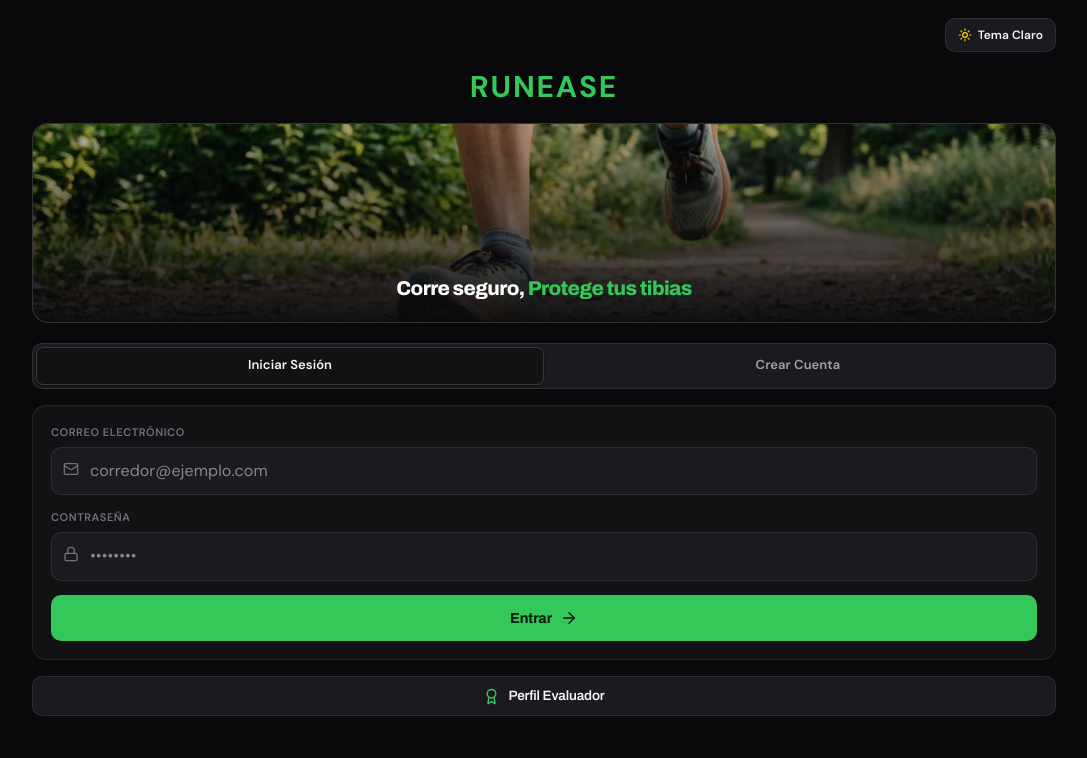
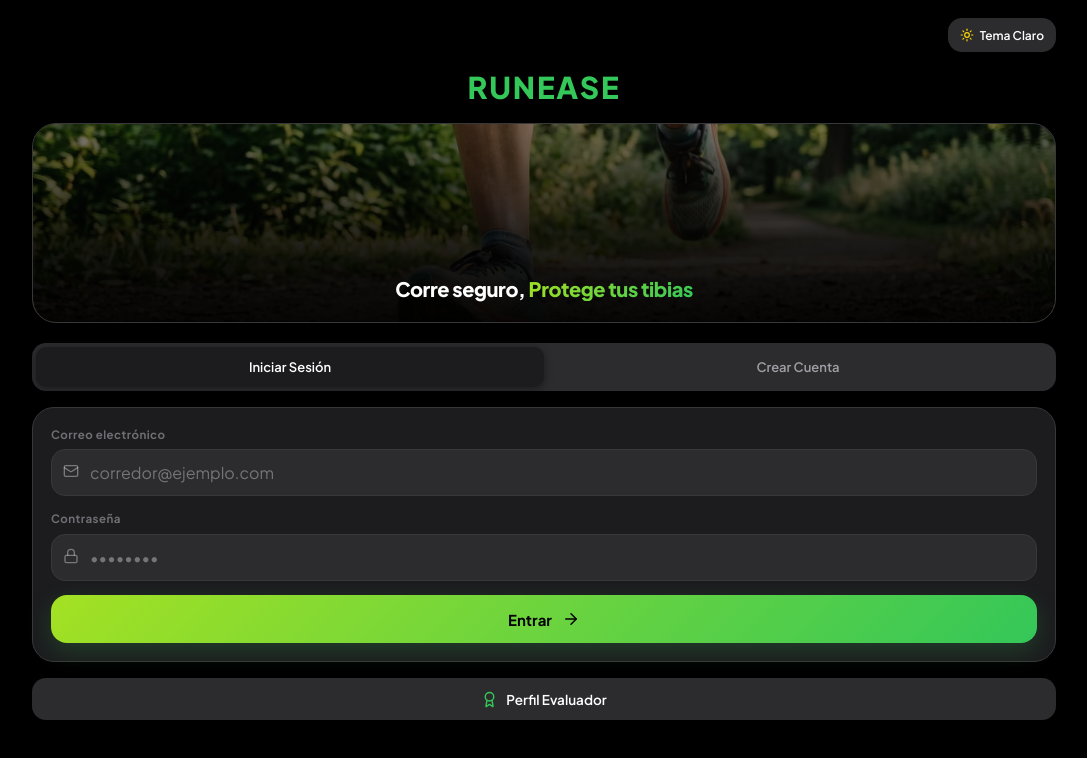
Before and after one commit to Davis123S/runsindolor-app, a React (Vite) app: page / in a window 1280 px wide. Shown: the top 758 px of the page, without its empty margins (96-1183 px from the left). Built offline with nearby package versions, Linux system fonts and the light colour scheme.

Commit message:
Restaurar estilos originales

```diff
--- a/index.html
+++ b/index.html
@@ -4,14 +4,12 @@
 <head>
   <meta charset="UTF-8" />
   <meta name="viewport" content="width=device-width, initial-scale=1.0, viewport-fit=cover" />
-  <meta name="theme-color" content="#09090b" />
   <title>RunEase — Prevención SETM</title>
-  <meta name="description" content="Prototipo interactivo de salud digital para la prevención primaria del Síndrome de Estrés Tibial Medial (SETM) en corredores principiantes." />
   <link rel="icon" type="image/svg+xml" href="/icon.svg" />
   <link rel="apple-touch-icon" href="/icon.svg" />
   <link rel="preconnect" href="https://fonts.googleapis.com" />
   <link rel="preconnect" href="https://fonts.gstatic.com" crossorigin />
-  <link href="https://fonts.googleapis.com/css2?family=Archivo:wght@600;700;800&family=DM+Sans:ital,opsz,wght@0,9..40,400;0,9..40,500;0,9..40,600;0,9..40,700;1,9..40,400&family=JetBrains+Mono:wght@500;600;700&display=swap" rel="stylesheet" />
+  <link href="https://fonts.googleapis.com/css2?family=JetBrains+Mono:wght@500;700&family=Plus+Jakarta+Sans:wght@400;500;600;700;800&display=swap" rel="stylesheet" />
 </head>
 
 <body>
--- a/src/index.css
+++ b/src/index.css
@@ -1,5 +1,3 @@
-@import "tailwindcss";
-
 *,
 :before,
 :after {
@@ -8,71 +6,57 @@
 }
 
 :root {
-  /* Paleta RunEase — Oscuro Deportivo Editorial (sin neón ni brillos artificiales) */
-  --bg: #09090b;
-  --surface: #121215;
-  --surface-2: #1b1b1f;
-  --ink: #f4f4f6;
-  --ink-2: #a1a1aa;
-  --ink-3: #71717a;
-  --line: rgba(255, 255, 255, 0.085);
-  --line-strong: rgba(255, 255, 255, 0.16);
-
-  /* Tus colores de marca, planos y quirúrgicos */
-  --orange: #ff3b5c;
+  --bg: #000000;
+  --surface: #1c1c1e;
+  --surface-2: #2c2c2e;
+  --ink: #ffffff;
+  --ink-2: #ebebf599;
+  --ink-3: #ebebf566;
+  --line: #38383a;
+  --orange: #ff2e55;
   --pink: #34c759;
-  --pink-ink: #051b0c;
-  --grad: #34c759;
-  --grad-text: #34c759;
+  --grad: linear-gradient(135deg, #a4e123 0%, #34c759 100%);
+  --grad-text: linear-gradient(135deg, #a4e123 0%, #34c759 100%);
   --accent: #32ade6;
   --danger: #ff453a;
-
-  /* Elevación sobria (cero glow neón) */
-  --glow: none;
-  --shadow-card: 0 1px 0 rgba(255, 255, 255, 0.03) inset;
-  --shadow-bar: 0 -1px 0 rgba(255, 255, 255, 0.08);
-  --shadow-pill: 0 1px 2px rgba(0, 0, 0, 0.45);
-
-  /* Par tipográfico atlético + clínico */
-  --font-display: "Archivo", -apple-system, BlinkMacSystemFont, sans-serif;
-  --font-body: "DM Sans", -apple-system, BlinkMacSystemFont, sans-serif;
+  --glow: 0 8px 24px #34c75933;
+  --shadow-card: none;
+  --shadow-bar: 0 16px 40px #000000aa;
+  --shadow-pill: 0 2px 8px #00000066;
+  --font-display: "Plus Jakarta Sans", -apple-system, BlinkMacSystemFont, system-ui, sans-serif;
+  --font-body: "Plus Jakarta Sans", -apple-system, BlinkMacSystemFont, system-ui, sans-serif;
   --font-mono: "JetBrains Mono", ui-monospace, SFMono-Regular, monospace;
-
-  /* Transiciones precisas (sin rebotes caricaturescos) */
-  --ease: cubic-bezier(0.16, 1, 0.3, 1);
-  --spring: cubic-bezier(0.16, 1, 0.3, 1);
+  --ease: cubic-bezier(.2, .8, .2, 1);
+  --spring: cubic-bezier(.34, 1.56, .64, 1);
   --text-scale: 1;
   color-scheme: dark;
 }
 
-/* Tema Claro Editorial Clínico-Deportivo */
+/* Tema Claro estilo Apple Salud / iOS Light */
 html[data-theme="light"] {
-  --bg: #f5f5f3;
+  --bg: #f2f2f7;
   --surface: #ffffff;
-  --surface-2: #ecece9;
-  --ink: #111214;
-  --ink-2: #52525b;
-  --ink-3: #71717a;
-  --line: rgba(17, 18, 20, 0.09);
-  --line-strong: rgba(17, 18, 20, 0.16);
-
-  --pink: #1f9d45;
-  --pink-ink: #ffffff;
-  --grad: #1f9d45;
-  --grad-text: #1f9d45;
-  --glow: none;
-  --shadow-card: 0 1px 2px rgba(17, 18, 20, 0.04);
-  --shadow-bar: 0 -1px 0 rgba(17, 18, 20, 0.08);
-  --shadow-pill: 0 1px 3px rgba(17, 18, 20, 0.1);
+  --surface-2: #e5e5ea;
+  --ink: #1c1c1e;
+  --ink-2: #3c3c43b8;
+  --ink-3: #3c3c438a;
+  --line: #d1d1d6;
+  --pink: #28a745;
+  --grad: linear-gradient(135deg, #98d81d 0%, #34c759 100%);
+  --grad-text: linear-gradient(135deg, #1e8e3e 0%, #28a745 100%);
+  --glow: 0 8px 20px #34c75928;
+  --shadow-card: 0 2px 10px #0000000a;
+  --shadow-bar: 0 12px 32px #0000001f;
+  --shadow-pill: 0 2px 6px #00000018;
   color-scheme: light;
 }
 
 html[data-font="large"] {
-  --text-scale: 1.14;
+  --text-scale: 1.15;
 }
 
 html[data-font="xlarge"] {
-  --text-scale: 1.28;
+  --text-scale: 1.3;
 }
 
 html,
@@ -81,11 +65,9 @@ body {
   color: var(--ink);
   margin: 0;
   overflow-x: hidden;
-  transition: background 0.2s ease, color 0.2s ease;
+  transition: background .25s ease, color .25s ease;
   -webkit-text-size-adjust: 100%;
   -webkit-tap-highlight-color: transparent;
-  -webkit-font-smoothing: antialiased;
-  -moz-osx-font-smoothing: grayscale;
 }
 
 html,
@@ -103,7 +85,6 @@ body {
   min-width: 320px;
   font-size: calc(15px * var(--text-scale));
   line-height: 1.55;
-  letter-spacing: 0.005em;
 }
 
 button,
@@ -138,7 +119,7 @@ select:focus-visible {
 
 ::selection {
   background: var(--pink);
-  color: var(--pink-ink);
+  color: #000;
 }
 
 img,
@@ -147,31 +128,29 @@ svg {
   display: block;
 }
 
-/* Sin degradado de texto artificial: acento plano y limpio */
 .grad-text {
-  background: none;
-  -webkit-background-clip: initial;
-  background-clip: initial;
-  color: var(--pink);
+  background: var(--grad-text);
+  color: transparent;
+  -webkit-background-clip: text;
+  background-clip: text;
 }
 
 .app {
   min-height: 100dvh;
-  padding-bottom: calc(88px + env(safe-area-inset-bottom, 0px));
+  padding-bottom: calc(108px + env(safe-area-inset-bottom, 0px));
 }
 
-/* Barra superior limpia, fija y discreta */
 .topbar {
   z-index: 40;
   padding: calc(env(safe-area-inset-top, 0px) + 10px) 16px;
-  background: color-mix(in srgb, var(--bg) 88%, transparent);
-  -webkit-backdrop-filter: blur(18px);
-  backdrop-filter: blur(18px);
-  border-bottom: 1px solid var(--line);
+  background: color-mix(in srgb, var(--bg) 86%, transparent);
+  -webkit-backdrop-filter: blur(16px);
+  backdrop-filter: blur(16px);
+  border-bottom: 1px solid transparent;
   align-items: center;
   justify-content: space-between;
   gap: 8px;
-  transition: border-color 0.2s, background 0.2s;
+  transition: border-color .2s, background .25s;
   display: flex;
   position: sticky;
   top: 0;
@@ -184,19 +163,20 @@ svg {
   display: flex;
   align-items: center;
   justify-content: space-between;
-  gap: 10px;
+  gap: 8px;
 }
 
 .topbar.scrolled {
-  border-bottom-color: var(--line-strong);
+  border-bottom-color: var(--line);
 }
 
 .brand-mark {
   background: #ffffff;
-  width: 34px;
-  height: 34px;
-  border: 1px solid var(--line-strong);
-  border-radius: 9px;
+  width: 38px;
+  height: 38px;
+  border: 1px solid var(--line);
+  box-shadow: var(--shadow-pill);
+  border-radius: 11px;
   flex-shrink: 0;
   place-items: center;
   display: grid;
@@ -205,19 +185,19 @@ svg {
 .screen {
   max-width: 640px;
   margin: 0 auto;
-  padding: 18px 18px 28px;
+  padding: 12px 18px 24px;
 }
 
 @media (min-width: 900px) {
   .screen {
     max-width: 1080px;
-    padding: 26px 28px 36px;
+    padding: 20px 28px 32px;
   }
 
   .desktop-split {
     display: grid;
-    grid-template-columns: minmax(0, 1.08fr) minmax(0, 0.92fr);
-    gap: 20px;
+    grid-template-columns: minmax(0, 1.05fr) minmax(0, 0.95fr);
+    gap: 18px;
     align-items: start;
   }
 
@@ -234,17 +214,16 @@ svg {
   }
 }
 
-.stagger>* {
-  animation: rise 0.24s var(--ease) both;
-  animation-delay: calc(var(--i, 0) * 28ms);
+.stagger > * {
+  animation: rise .35s var(--ease) both;
+  animation-delay: calc(var(--i, 0) * 40ms + 20ms);
 }
 
 @keyframes rise {
   0% {
     opacity: 0;
-    transform: translateY(6px);
+    transform: translateY(10px);
   }
-
   to {
     opacity: 1;
     transform: none;
@@ -252,10 +231,9 @@ svg {
 }
 
 @media (prefers-reduced-motion: reduce) {
-  .stagger>* {
+  .stagger > * {
     animation: none;
   }
-
   .gauge-needle,
   .seg-pill,
   .hero-bg {
@@ -270,26 +248,25 @@ svg {
 }
 
 .block {
-  margin-top: 24px;
+  margin-top: 22px;
 }
 
-/* Jerarquía tipográfica deportiva con autoridad */
 .display {
   font-family: var(--font-display);
   margin: 0;
   font-size: calc(28px * var(--text-scale));
   font-weight: 800;
-  letter-spacing: -0.03em;
-  line-height: 1.08;
+  letter-spacing: -0.02em;
+  line-height: 1.1;
   text-wrap: balance;
 }
 
 .h2 {
   font-family: var(--font-display);
   margin: 0;
-  font-size: calc(19px * var(--text-scale));
+  font-size: calc(20px * var(--text-scale));
   font-weight: 700;
-  letter-spacing: -0.02em;
+  letter-spacing: -0.01em;
   line-height: 1.2;
   text-wrap: balance;
 }
@@ -297,18 +274,16 @@ svg {
 .h3 {
   font-family: var(--font-display);
   margin: 0;
-  font-size: calc(15.5px * var(--text-scale));
-  font-weight: 700;
-  letter-spacing: -0.015em;
-  line-height: 1.28;
+  font-size: calc(16px * var(--text-scale));
+  font-weight: 600;
+  line-height: 1.3;
 }
 
 .eyebrow {
-  letter-spacing: 0.05em;
+  letter-spacing: .04em;
   color: var(--ink-3);
-  font-size: calc(11px * var(--text-scale));
-  font-weight: 600;
-  text-transform: uppercase;
+  font-size: calc(11.5px * var(--text-scale));
+  font-weight: 700;
 }
 
 .muted {
@@ -322,63 +297,32 @@ svg {
 .tnum {
   font-variant-numeric: tabular-nums;
   font-family: var(--font-mono);
-  letter-spacing: -0.02em;
 }
 
-/* Etiquetas limpias sin apariencia de "pastilla de IA" */
-.badge {
-  display: inline-flex;
-  align-items: center;
-  gap: 5px;
-  padding: 2px 0;
-  border-radius: 4px;
-  font-family: var(--font-mono);
-  font-size: calc(11px * var(--text-scale));
-  font-weight: 600;
-  letter-spacing: 0.04em;
-  text-transform: uppercase;
-  color: var(--pink);
-  background: transparent;
-}
-
-.badge.tnum {
-  padding: 3px 8px;
-  border-radius: 6px;
-  background: var(--surface-2);
-  border: 1px solid var(--line);
-  color: var(--ink);
-  text-transform: none;
-  letter-spacing: 0;
-}
-
-/* Hero fotográfico editorial — limpio, nítido y sin zoom exagerado */
 .hero-card {
   position: relative;
-  border-radius: 16px;
+  border-radius: 24px;
   overflow: hidden;
-  border: 1px solid var(--line-strong);
-  background: #0b0c0e;
+  border: 1px solid var(--line);
+  background: #0a0c0b;
   color: #ffffff;
-  min-height: 210px;
+  min-height: 220px;
   display: flex;
   flex-direction: column;
   justify-content: flex-end;
   padding: 22px;
+  box-shadow: var(--shadow-card);
 }
 
 .hero-card .muted {
-  color: rgba(244, 244, 246, 0.82);
+  color: #ebebf5d9;
 }
 
 .hero-card .grad-text {
-  background: none;
-  -webkit-background-clip: initial;
-  background-clip: initial;
-  color: #34c759;
-}
-
-.hero-card .badge {
-  color: #34c759;
+  background: linear-gradient(135deg, #a4e123 0%, #34c759 100%);
+  -webkit-background-clip: text;
+  background-clip: text;
+  color: transparent;
 }
 
 .hero-bg {
@@ -387,16 +331,18 @@ svg {
   width: 100%;
   height: 100%;
   object-fit: cover;
-  opacity: 0.78;
+  opacity: 0.56;
+  transition: transform 0.6s var(--ease);
+}
+
+.hero-card:hover .hero-bg {
+  transform: scale(1.03);
 }
 
 .hero-overlay {
   position: absolute;
   inset: 0;
-  background: linear-gradient(180deg,
-      rgba(9, 9, 11, 0.1) 0%,
-      rgba(9, 9, 11, 0.56) 56%,
-      rgba(9, 9, 11, 0.94) 100%);
+  background: linear-gradient(180deg, #00000024 0%, #000000c8 62%, #000000f0 100%);
 }
 
 .hero-content {
@@ -404,84 +350,62 @@ svg {
   z-index: 2;
 }
 
-/* Botones táctiles, sólidos y directos (cero halo neón) */
 .btn {
-  min-height: 46px;
+  min-height: 48px;
   font-family: var(--font-display);
-  transition: transform 0.14s var(--ease), background 0.16s ease, border-color 0.16s ease, opacity 0.16s ease;
+  transition: transform .18s var(--spring), filter .18s;
   -webkit-user-select: none;
   user-select: none;
-  border-radius: 10px;
+  border-radius: 16px;
   justify-content: center;
   align-items: center;
-  gap: 8px;
-  padding: 0 18px;
-  font-size: calc(14.5px * var(--text-scale));
+  gap: 10px;
+  padding: 0 20px;
+  font-size: calc(15px * var(--text-scale));
   font-weight: 700;
-  letter-spacing: -0.01em;
   display: inline-flex;
   width: 100%;
   white-space: nowrap;
 }
 
 .btn:disabled {
-  opacity: 0.42;
+  opacity: 0.45;
   cursor: not-allowed;
 }
 
 .btn:active:not(:disabled),
 .tap:active:not(:disabled) {
-  transform: scale(0.985);
+  transform: scale(.97);
 }
 
 .btn-primary {
-  background: var(--pink);
-  color: var(--pink-ink);
-  box-shadow: none;
-}
-
-.btn-primary:hover:not(:disabled) {
-  filter: brightness(1.06);
+  background: var(--grad);
+  color: #000000;
+  box-shadow: var(--glow);
 }
 
 .btn-soft {
   background: var(--surface-2);
   color: var(--ink);
-  border: 1px solid var(--line);
-  border-radius: 10px;
-  min-height: 40px;
+  border-radius: 14px;
+  min-height: 42px;
   padding: 0 14px;
   font-size: calc(13.5px * var(--text-scale));
   font-weight: 600;
-  transition: background 0.16s ease, border-color 0.16s ease;
+  transition: background .2s;
   display: inline-flex;
   align-items: center;
   justify-content: center;
   gap: 8px;
-  white-space: nowrap;
 }
 
-.btn-soft:hover:not(:disabled) {
-  border-color: var(--line-strong);
-}
-
-/* Superficies limpias y precisas (menos "burbuja", más hardware deportivo) */
 .card {
   background: var(--surface);
   border: 1px solid var(--line);
-  border-radius: 14px;
+  border-radius: 22px;
   padding: 18px;
   box-shadow: var(--shadow-card);
-  transition: background 0.2s ease, border-color 0.2s ease;
-}
-
-/* Evita el efecto pesado de "tarjeta con borde dentro de tarjeta" */
-.card .card {
-  background: var(--surface-2);
-  border-radius: 10px;
-  border-color: transparent;
-  padding: 14px;
-  box-shadow: none;
+  transition: background .25s, border-color .25s;
 }
 
 .input-group {
@@ -494,18 +418,17 @@ svg {
 .input-field {
   background: var(--surface-2);
   border: 1px solid var(--line);
-  border-radius: 10px;
-  padding: 11px 13px;
+  border-radius: 14px;
+  padding: 12px 14px;
   color: var(--ink);
   width: 100%;
-  min-height: 44px;
-  transition: border-color 0.16s ease, background 0.16s ease;
+  min-height: 46px;
+  transition: border-color .2s, background .2s;
 }
 
 .input-field:focus {
   outline: none;
   border-color: var(--pink);
-  background: var(--surface);
 }
 
 .grid-2 {
@@ -514,53 +437,48 @@ svg {
   display: grid;
 }
 
-/* Contenedor de ícono sobrio y técnico (sin recuadro pastel saturado) */
 .icon-tile {
-  background: color-mix(in srgb, var(--c, var(--pink)) 9%, transparent);
-  border: 1px solid color-mix(in srgb, var(--c, var(--pink)) 24%, var(--line));
-  width: 38px;
-  height: 38px;
+  background: color-mix(in srgb, var(--c, var(--pink)) 16%, transparent);
+  width: 42px;
+  height: 42px;
   color: var(--c, var(--pink));
-  border-radius: 9px;
+  border-radius: 13px;
   flex-shrink: 0;
   place-items: center;
   display: grid;
 }
 
-/* Selector segmentado nítido y plano */
 .seg {
   grid-template-columns: repeat(var(--n, 2), minmax(0, 1fr));
   background: var(--surface-2);
-  border: 1px solid var(--line);
-  border-radius: 10px;
-  padding: 3px;
+  border-radius: 14px;
+  padding: 4px;
   display: grid;
   position: relative;
 }
 
 .seg-pill {
-  width: calc((100% - 6px) / var(--n, 2));
+  width: calc((100% - 8px) / var(--n, 2));
   background: var(--surface);
-  border: 1px solid var(--line-strong);
   box-shadow: var(--shadow-pill);
-  transition: transform 0.22s var(--ease);
-  border-radius: 7px;
+  transition: transform .35s var(--spring);
+  border-radius: 10px;
   position: absolute;
-  top: 3px;
-  bottom: 3px;
-  left: 3px;
+  top: 4px;
+  bottom: 4px;
+  left: 4px;
 }
 
 .seg-btn {
   z-index: 1;
-  min-height: 38px;
+  min-height: 40px;
   color: var(--ink-2);
   justify-content: center;
   align-items: center;
   gap: 6px;
   font-size: calc(13px * var(--text-scale));
   font-weight: 600;
-  transition: color 0.16s ease;
+  transition: color .2s;
   display: flex;
   position: relative;
   white-space: nowrap;
@@ -570,24 +488,24 @@ svg {
   color: var(--ink);
 }
 
-/* Barra inferior anclada estilo app nativa iOS / Strava (no isla flotante) */
 .tabbar {
-  left: 0;
-  right: 0;
-  bottom: 0;
+  left: 10px;
+  right: 10px;
+  bottom: calc(10px + env(safe-area-inset-bottom, 0px));
   z-index: 50;
   -webkit-backdrop-filter: blur(20px);
   backdrop-filter: blur(20px);
-  border-top: 1px solid var(--line);
-  background: color-mix(in srgb, var(--bg) 92%, transparent);
-  padding: 4px 6px calc(6px + env(safe-area-inset-bottom, 0px));
+  border: 1px solid var(--line);
+  background: color-mix(in srgb, var(--surface) 92%, transparent);
+  border-radius: 26px;
+  max-width: 620px;
+  margin: 0 auto;
+  padding: 5px 4px;
   position: fixed;
   box-shadow: var(--shadow-bar);
 }
 
 .tabbar-inner {
-  max-width: 680px;
-  margin: 0 auto;
   grid-template-columns: repeat(6, minmax(0, 1fr));
   height: 52px;
   display: grid;
@@ -601,28 +519,15 @@ svg {
   gap: 3px;
   font-size: 10.5px;
   font-weight: 600;
-  letter-spacing: 0.01em;
-  transition: color 0.16s ease;
+  transition: color .2s;
   display: flex;
   min-height: 44px;
-  position: relative;
 }
 
 .tab.on {
   color: var(--pink);
 }
 
-.tab.on::before {
-  content: "";
-  position: absolute;
-  top: -4px;
-  width: 22px;
-  height: 2px;
-  border-radius: 1px;
-  background: var(--pink);
-}
-
-/* Medidor clínico EVA */
 .gauge-wrap {
   flex-direction: column;
   align-items: center;
@@ -631,22 +536,21 @@ svg {
 
 .gauge {
   width: 100%;
-  max-width: 268px;
+  max-width: 280px;
   height: auto;
   display: block;
 }
 
 .gauge-needle {
   transform-origin: 150px 150px;
-  transition: transform 0.35s var(--ease);
+  transition: transform .7s var(--spring);
 }
 
 .gauge-value {
   font-family: var(--font-display);
   margin-top: 4px;
-  font-size: 46px;
+  font-size: 44px;
   font-weight: 800;
-  letter-spacing: -0.04em;
   line-height: 1;
 }
 
@@ -662,70 +566,66 @@ svg {
   aspect-ratio: 1;
   min-height: 36px;
   background: var(--surface-2);
-  border: 1px solid var(--line);
   color: var(--ink-2);
-  border-radius: 7px;
-  font-family: var(--font-mono);
-  font-size: 12.5px;
+  border-radius: 10px;
+  font-size: 13px;
   font-weight: 700;
-  transition: background 0.14s ease, color 0.14s ease, border-color 0.14s ease;
+  transition: transform .2s var(--spring), background .2s;
 }
 
 .pain-dot.on {
   background: var(--c);
-  border-color: var(--c);
-  color: #051b0c;
+  color: #000;
+  transform: scale(1.1);
 }
 
 .pain-advice {
-  background: color-mix(in srgb, var(--c) 10%, var(--surface-2));
-  border: 1px solid color-mix(in srgb, var(--c) 32%, var(--line));
-  border-radius: 10px;
+  background: color-mix(in srgb, var(--c) 15%, transparent);
+  border: 1px solid color-mix(in srgb, var(--c) 35%, transparent);
+  border-radius: 16px;
   align-items: center;
   gap: 10px;
   width: 100%;
   margin-top: 16px;
-  padding: 13px 14px;
+  padding: 14px;
   font-weight: 600;
   display: flex;
 }
 
 .meta-kicker {
   color: var(--pink);
-  font-family: var(--font-mono);
-  font-size: 11px;
-  font-weight: 600;
-  letter-spacing: 0.04em;
-  text-transform: uppercase;
+  font-size: 11.5px;
+  font-weight: 700;
+  letter-spacing: 0.03em;
   display: inline-flex;
   align-items: center;
   gap: 6px;
 }
 
-/* Notificación discreta (sin borde neón gigante) */
 .toast {
   position: fixed;
-  top: 66px;
+  top: 72px;
   left: 50%;
   transform: translateX(-50%);
   z-index: 90;
-  background: var(--ink);
-  color: var(--bg);
-  padding: 9px 16px;
-  border-radius: 10px;
+  background: var(--surface);
+  border: 1px solid var(--pink);
+  color: var(--ink);
+  padding: 10px 18px;
+  border-radius: 999px;
   font-size: 13px;
   font-weight: 600;
-  box-shadow: 0 10px 28px rgba(0, 0, 0, 0.28);
-  animation: rise 0.2s var(--ease);
+  box-shadow: var(--shadow-bar);
+  animation: rise .25s var(--ease);
   white-space: nowrap;
 }
 
-/* Nota legal limpia con línea divisoria (sin caja punteada de wireframe) */
 .footer-note {
   color: var(--ink-3);
-  border-top: 1px solid var(--line);
+  border: 1px dashed var(--line);
+  border-radius: 16px;
   margin-top: 28px;
-  padding: 14px 2px 4px;
+  padding: 14px 16px;
   font-size: calc(12px * var(--text-scale));
-  line-height: 1.55;
+  line-height: 1.5;
 }
```
